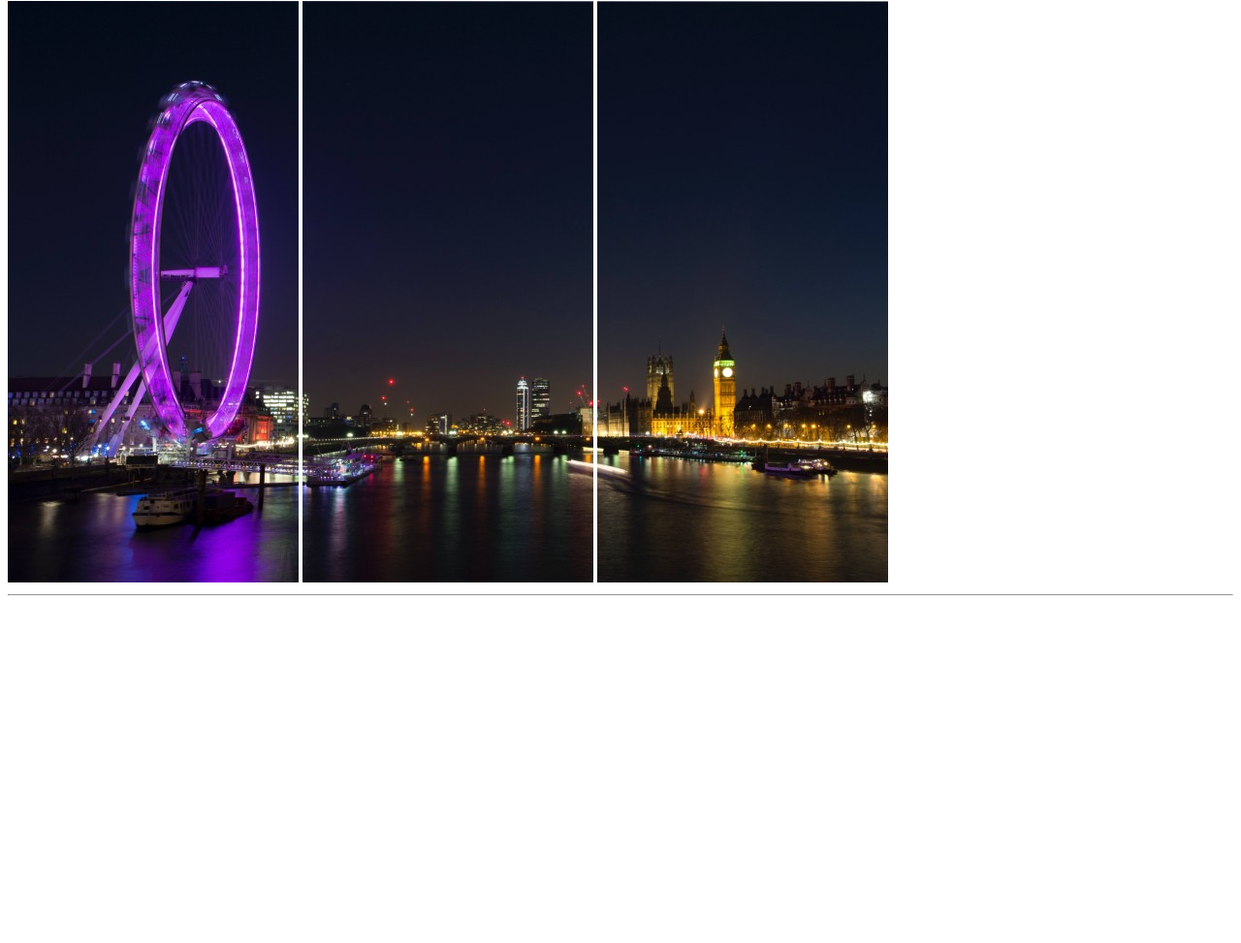
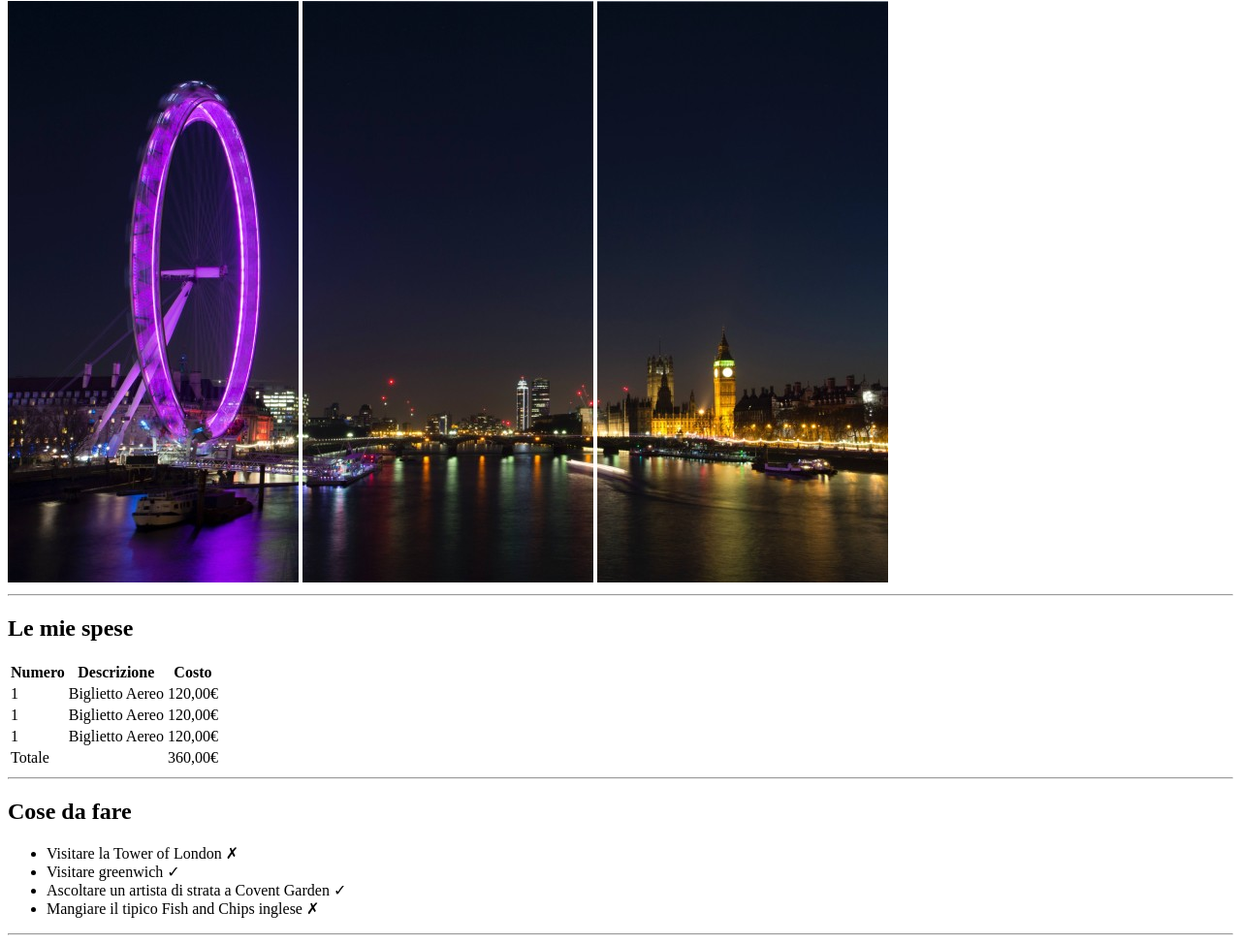
Before and after one commit to AlessandroMungai/html-london-trip, a plain HTML site: page index.html in a window 1280 px wide. Shown: the part 79-1052 px from the top of the page at 97% size. Before the commit the page ends 800 px from the top, so only its background shows below. Drawn offline with Linux system fonts and the light colour scheme.

Commit message:
Concluso spese e cose da fare

```diff
--- a/index.html
+++ b/index.html
@@ -22,5 +22,60 @@
 
     </header>
 
+    <main>
+        <!--Spese, cose da fare, info utili-->
+            <h2>
+                Le mie spese
+            </h2>
+
+            <table>
+                <thead>
+                    <tr>
+                        <th>Numero</th>
+                        <th>Descrizione</th>
+                        <th>Costo</th>
+                    </tr>
+                </thead>
+
+                <tbody>
+                    <tr>
+                        <td>1</td>
+                        <td>Biglietto Aereo</td>
+                        <td>120,00€</td>
+                    </tr>
+                    <tr>
+                        <td>1</td>
+                        <td>Biglietto Aereo</td>
+                        <td>120,00€</td>
+                    </tr>
+                    <tr>
+                        <td>1</td>
+                        <td>Biglietto Aereo</td>
+                        <td>120,00€</td>
+                    </tr>
+                    <tr>
+                        <td>Totale</td>
+                        <td></td>
+                        <td>360,00€</td>
+                    </tr>
+                </tbody>
+            </table>
+
+            <hr>
+
+            <h2>
+                Cose da fare
+            </h2>
+
+            <ul>
+                <li>Visitare la Tower of London &cross;</li>
+                <li>Visitare greenwich &check;</li>
+                <li>Ascoltare un artista di strata a Covent Garden &check;</li>
+                <li>Mangiare il tipico Fish and Chips inglese &cross;</li>
+            </ul>
+
+            <hr>
+
+    </main>
 </body>
 </html>
```
